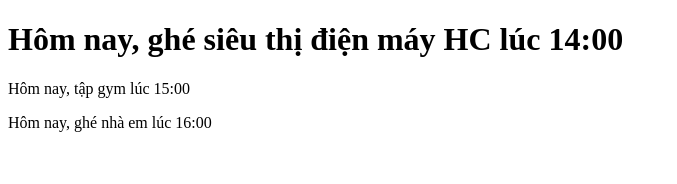
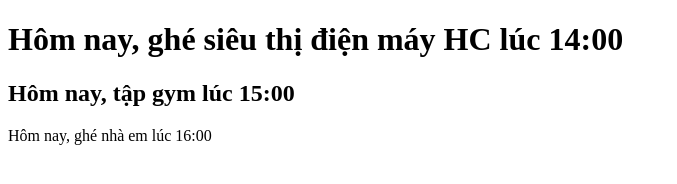
Before and after one commit to xuanthanghlqn02/xuanthanghlqn02.github.io, a plain HTML site: page index.html in a window 1280 px wide. Shown: the whole page, without its empty margins (0-677 px from the left). Drawn offline with Linux system fonts and the light colour scheme.

Commit message:
Update index.html

```diff
--- a/index.html
+++ b/index.html
@@ -8,7 +8,7 @@
 </head>
 <body>
     <h1>Hôm nay, ghé siêu thị điện máy HC lúc 14:00</h1>
-    <p>Hôm nay, tập gym lúc 15:00</p>
+    <h2>Hôm nay, tập gym lúc 15:00</h2>
     <p>Hôm nay, ghé nhà em lúc 16:00</p>
 </body>
 </html>
```
